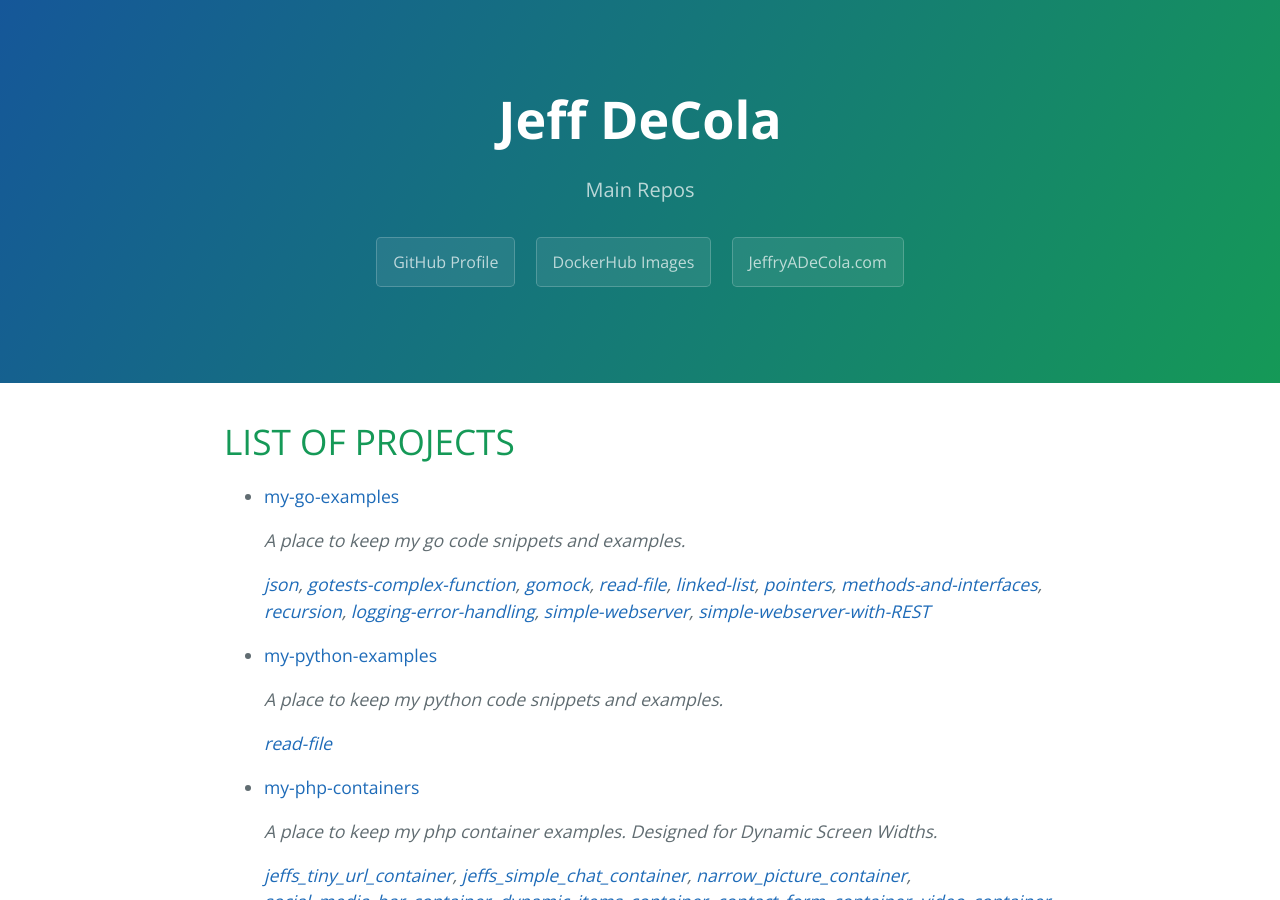
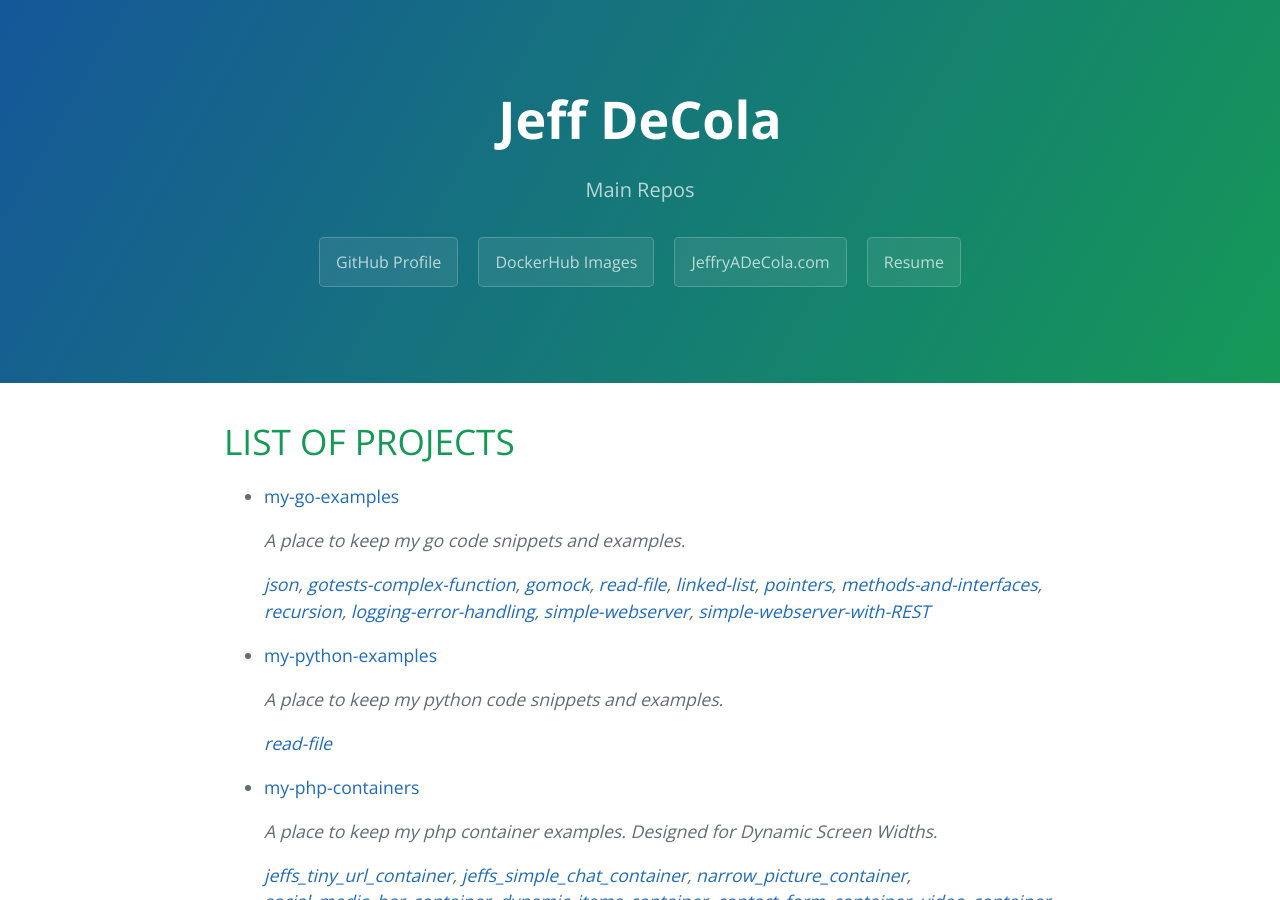
Before and after one commit to JeffDeCola/jeffdecola.github.io, a Jekyll site: the page built from index.md, in a window 1280 px wide and 900 px high. Built offline with Jekyll 4.4.1, drawn with Linux system fonts in a browser that asks for light colours.

Commit message:
added link

```diff
--- a/_layouts/default.html
+++ b/_layouts/default.html
@@ -19,6 +19,7 @@
       <a href="https://github.com/JeffDeCola" class="btn">GitHub Profile</a>
       <a href="https://hub.docker.com/u/jeffdecola" class="btn">DockerHub Images</a>
       <a href="http://jeffryadecola.com" class="btn">JeffryADeCola.com</a>
+      <a href="https://github.com/JeffDeCola/jeffdecola.github.io/blob/master/RESUME.md" class="btn">Resume</a>
     </section>
 
     <section class="main-content">
```
